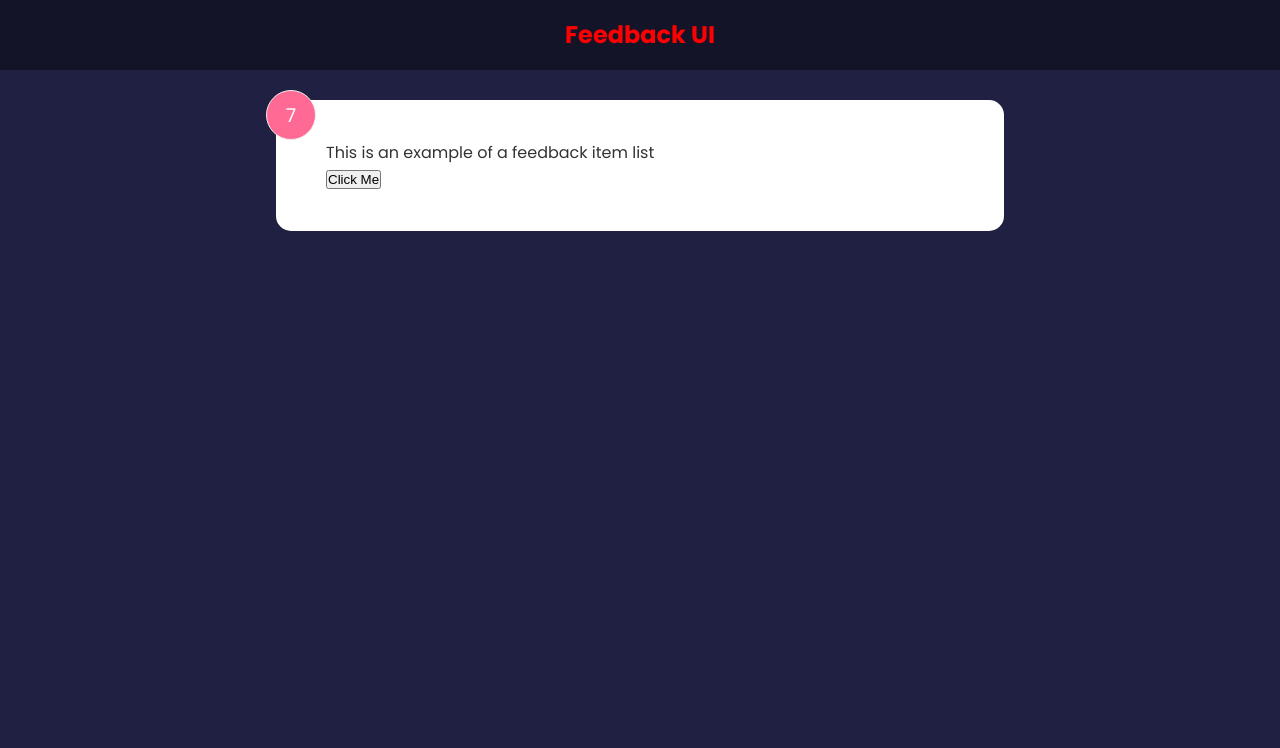
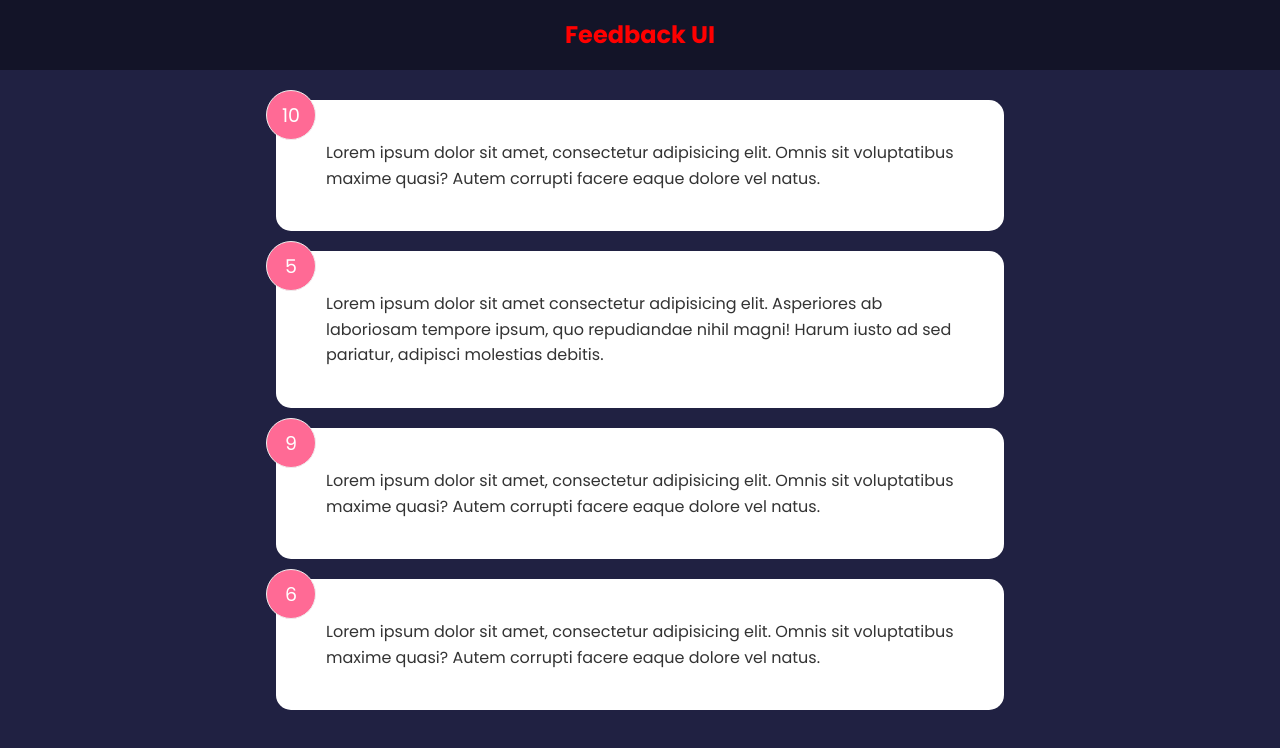
Before and after one commit to highdefdesigns/react-front-to-back, a React (Vite) app in the folder feedback-app/: page / in a window 1280 px wide. Shown: the top 748 px of the page. Built offline with nearby package versions, Linux system fonts and the light colour scheme.

Commit message:
global state on feedback items

```diff
--- a/feedback-app/src/App.jsx
+++ b/feedback-app/src/App.jsx
@@ -1,12 +1,16 @@
+import { useState } from 'react';
 import Header from './components/Header';
-import FeedbackItem from './components/Feedbackitem';
+import FeedbackList from './components/FeedbackList';
+import FeedbackData from './data/FeedbackData';
 
 function App() {
+  const [feedback, setFeedback] = useState(FeedbackData);
+
   return (
     <>
       <Header />
       <div className="container">
-        <FeedbackItem />
+        <FeedbackList feedback={feedback} />
       </div>
     </>
   );
--- /dev/null
+++ b/feedback-app/src/components/FeedbackList.jsx
@@ -0,0 +1,16 @@
+import FeedbackItem from './FeedbackItem';
+
+function FeedbackList({ feedback }) {
+  if (!feedback || feedback.length === 0) {
+    return <p>No feedback yet</p>;
+  }
+  return (
+    <div className="feedback-list">
+      {feedback.map((item) => (
+        <FeedbackItem key={item.id} item={item} />
+      ))}
+    </div>
+  );
+}
+
+export default FeedbackList;
--- a/feedback-app/src/components/Feedbackitem.jsx
+++ b/feedback-app/src/components/Feedbackitem.jsx
@@ -1,23 +1,8 @@
-import { useState } from 'react';
-
-function FeedbackItem() {
-  const [rating, setRating] = useState(7);
-  const [text, setText] = useState(
-    'This is an example of a feedback item list'
-  );
-
-  const handleClick = () => {
-    setRating((prev) => {
-      console.log(prev);
-      return prev + 1;
-    });
-  };
-
+function FeedbackItem({ item }) {
   return (
     <div className="card">
-      <div className="num-display">{rating}</div>
-      <div className="text-display">{text}</div>
-      <button onClick={handleClick}>Click Me</button>
+      <div className="num-display">{item.rating}</div>
+      <div className="text-display">{item.text}</div>
     </div>
   );
 }
--- /dev/null
+++ b/feedback-app/src/data/FeedbackData.js
@@ -0,0 +1,24 @@
+const FeedbackData = [
+  {
+    id: 1,
+    rating: 10,
+    text: 'Lorem ipsum dolor sit amet, consectetur adipisicing elit. Omnis sit voluptatibus maxime quasi? Autem corrupti facere eaque dolore vel natus.',
+  },
+  {
+    id: 2,
+    rating: 5,
+    text: 'Lorem ipsum dolor sit amet consectetur adipisicing elit. Asperiores ab laboriosam tempore ipsum, quo repudiandae nihil magni! Harum iusto ad sed pariatur, adipisci molestias debitis.',
+  },
+  {
+    id: 3,
+    rating: 9,
+    text: 'Lorem ipsum dolor sit amet, consectetur adipisicing elit. Omnis sit voluptatibus maxime quasi? Autem corrupti facere eaque dolore vel natus.',
+  },
+  {
+    id: 4,
+    rating: 6,
+    text: 'Lorem ipsum dolor sit amet, consectetur adipisicing elit. Omnis sit voluptatibus maxime quasi? Autem corrupti facere eaque dolore vel natus.',
+  },
+];
+
+export default FeedbackData;
```
